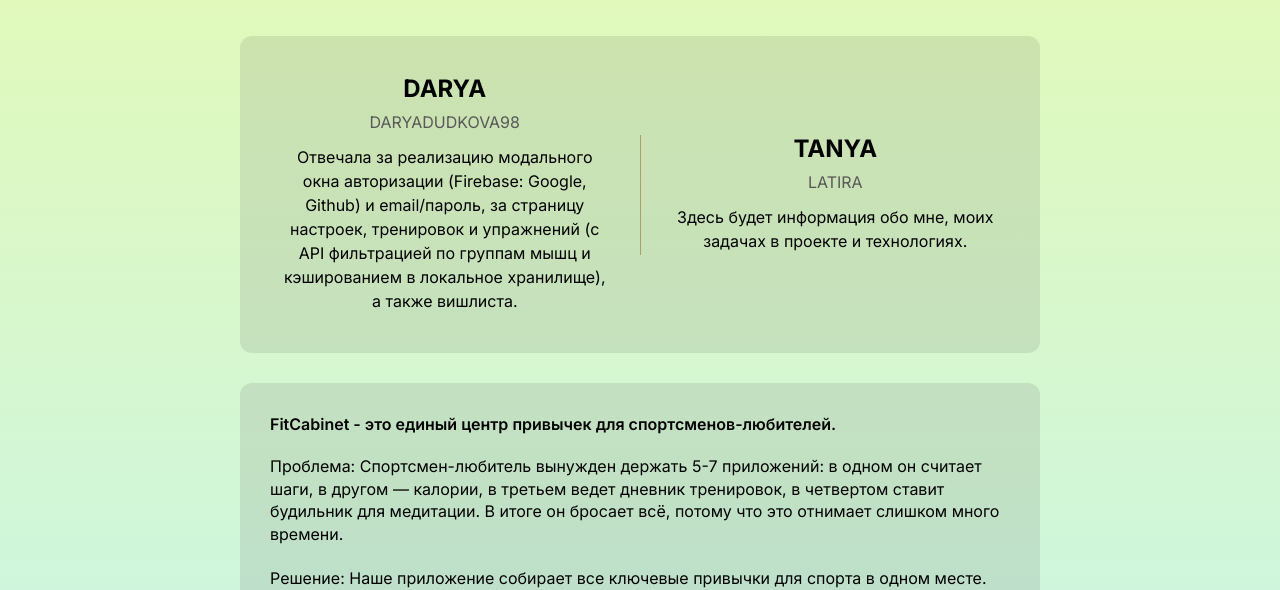
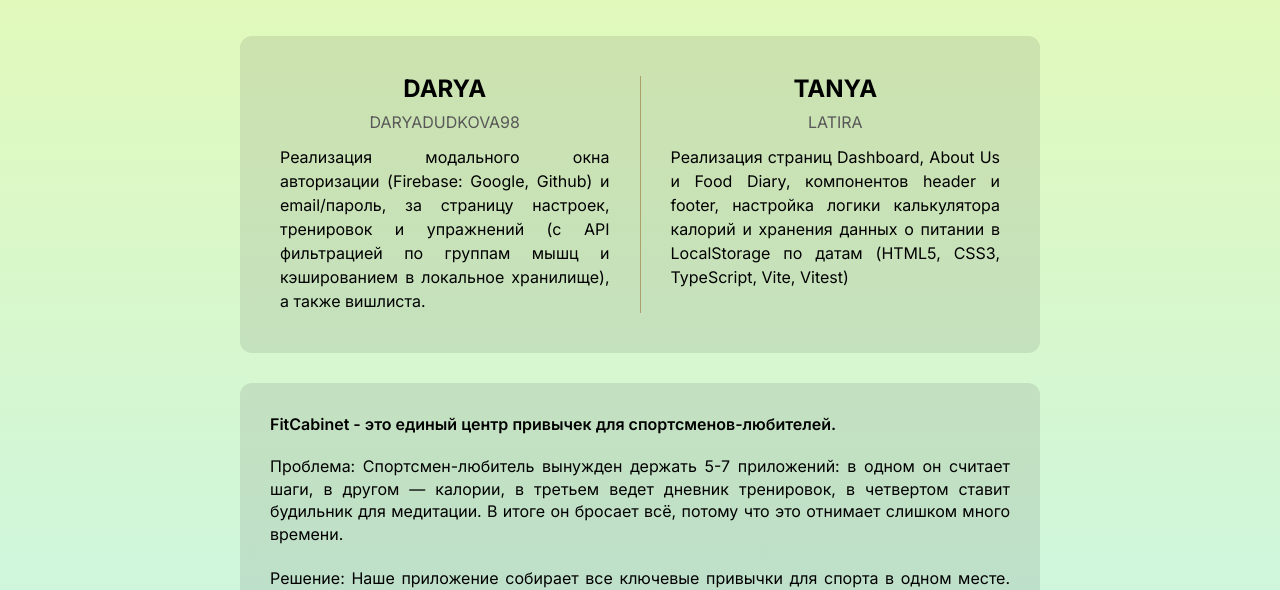
Before and after one commit to Latira/fit-cabinet, a website built with Vite: page index.html in a window 1280 px wide. Shown: the part 210-800 px from the top of the page. Built offline with nearby package versions, Linux system fonts and the light colour scheme; some packages are replaced by stand-ins of ours; no server answers; a web font is replaced by a local one.

Commit message:
feat: update information about us, update styles

```diff
--- a/src/pages/about-us.ts
+++ b/src/pages/about-us.ts
@@ -10,7 +10,7 @@ export function createAbout(): HTMLElement {
   const cardDaryaLink = el('a', 'about__github-link', 'DARYADUDKOVA98');
   cardDaryaLink.setAttribute('href', 'https://github.com/DaryaDudkova98');
   cardDaryaLink.setAttribute('target', '_blank');
-  const cardDaryaBio = el('p', 'about__bio', 'Отвечала за реализацию модального окна авторизации (Firebase: Google, Github) и email/пароль, за страницу настроек, тренировок и упражнений (с API фильтрацией по группам мышц и кэшированием в локальное хранилище), а также вишлиста.');
+  const cardDaryaBio = el('p', 'about__bio', 'Реализация модального окна авторизации (Firebase: Google, Github) и email/пароль, за страницу настроек, тренировок и упражнений (с API фильтрацией по группам мышц и кэшированием в локальное хранилище), а также вишлиста.');
   aboutCardDarya.append(cardDaryaName, cardDaryaLink, cardDaryaBio);
 
   const divider = el('div', 'about__divider');
@@ -20,7 +20,7 @@ export function createAbout(): HTMLElement {
   const cardTanyaLink = el('a', 'about__github-link', 'LATIRA');
   cardTanyaLink.setAttribute('href', 'https://github.com/Latira');
   cardTanyaLink.setAttribute('target', '_blank');
-  const cardTanyaBio = el('p', 'about__bio', 'Здесь будет информация обо мне, моих задачах в проекте и технологиях.');
+  const cardTanyaBio = el('p', 'about__bio', 'Реализация страниц Dashboard, About Us и Food Diary, компонентов header и footer, настройка логики калькулятора калорий и хранения данных о питании в LocalStorage по датам (HTML5, CSS3, TypeScript, Vite, Vitest)');
   aboutCardTanya.append(cardTanyaName, cardTanyaLink, cardTanyaBio);
 
   aboutTeam.append(aboutCardDarya, divider, aboutCardTanya);
--- a/src/styles/pages/_about.scss
+++ b/src/styles/pages/_about.scss
@@ -15,7 +15,7 @@
   }
 
   &__list {
-    @include flex(space-between, center);
+    @include flex(space-between, stretch);
     width: 100%;
     padding: 40px;
     border-radius: 12px;
@@ -27,8 +27,14 @@
       flex: 1;
       text-align: center;
       @extend %flex-column;
+      justify-content: flex-start;
+      height: 100%;
       .about__name {
         margin-bottom: 8px;
+      }
+
+      .about__name {
+        margin-top: auto;
       }
 
       .about__github-link {
@@ -42,11 +48,14 @@
           color: var(--color-accent);
         }
       }
+
+      .about__bio {
+        text-align: justify;
+      }
     }
 
     .about__divider {
       width: 1px;
-      height: 120px;
       margin: 0 30px;
       background-color: var(--color-line);
     }
@@ -67,6 +76,7 @@
     &__text {
       @include font($font-p-size, $font-p-lh, 400);
       white-space: pre-line;
+      text-align: justify;
     }
   }
 }
```
